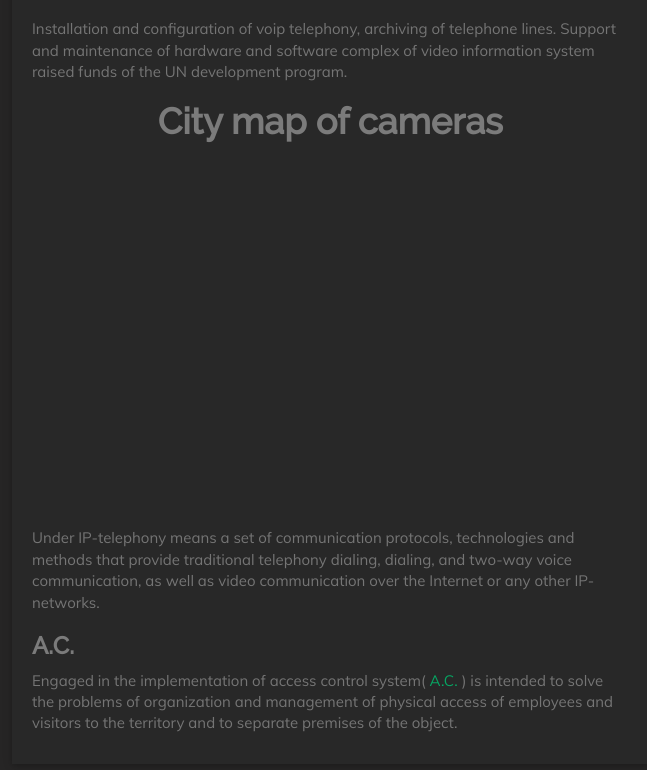
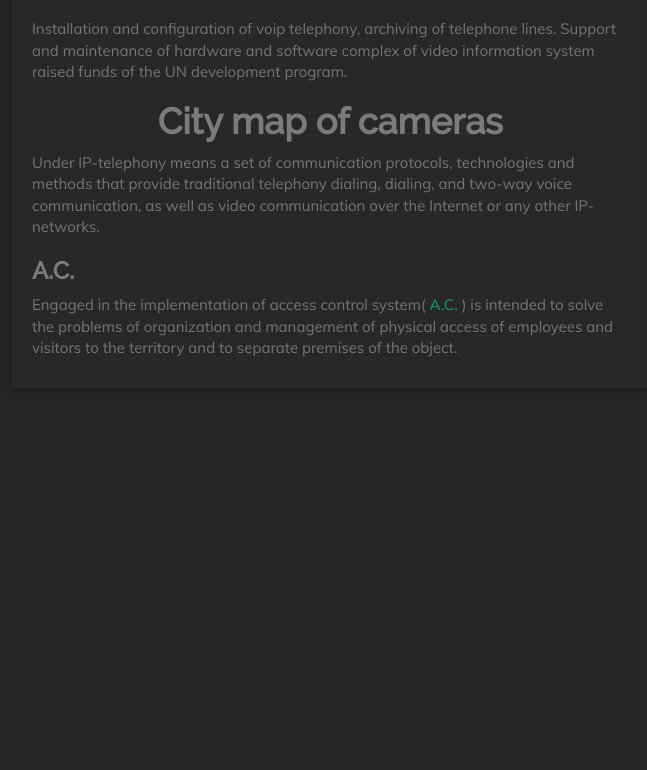
Before and after one commit to olonezets/olonezets.github.io, a plain HTML site: page html/lan_en.html in a window 1280 px wide. Shown: the part 1147-1917 px from the top of the page, without its empty margins (143-790 px from the left). After the commit the page ends 1543 px from the top, so only its background shows below. Drawn offline with Linux system fonts and the light colour scheme.

Commit message:
Update lan_en.html

```diff
--- a/html/lan_en.html
+++ b/html/lan_en.html
@@ -143,7 +143,7 @@
 							raised funds of the UN development program.<br />
 							<center><h1>City map of cameras</h1></center>
 						</p>
-						<iframe src="map2.html" width="100%" height="370" scrolling="no" frameborder="no"></iframe>
+
 						<p>
 							Under IP-telephony means a set of communication protocols, technologies and
 							methods that provide traditional telephony dialing, dialing, and two-way
```
